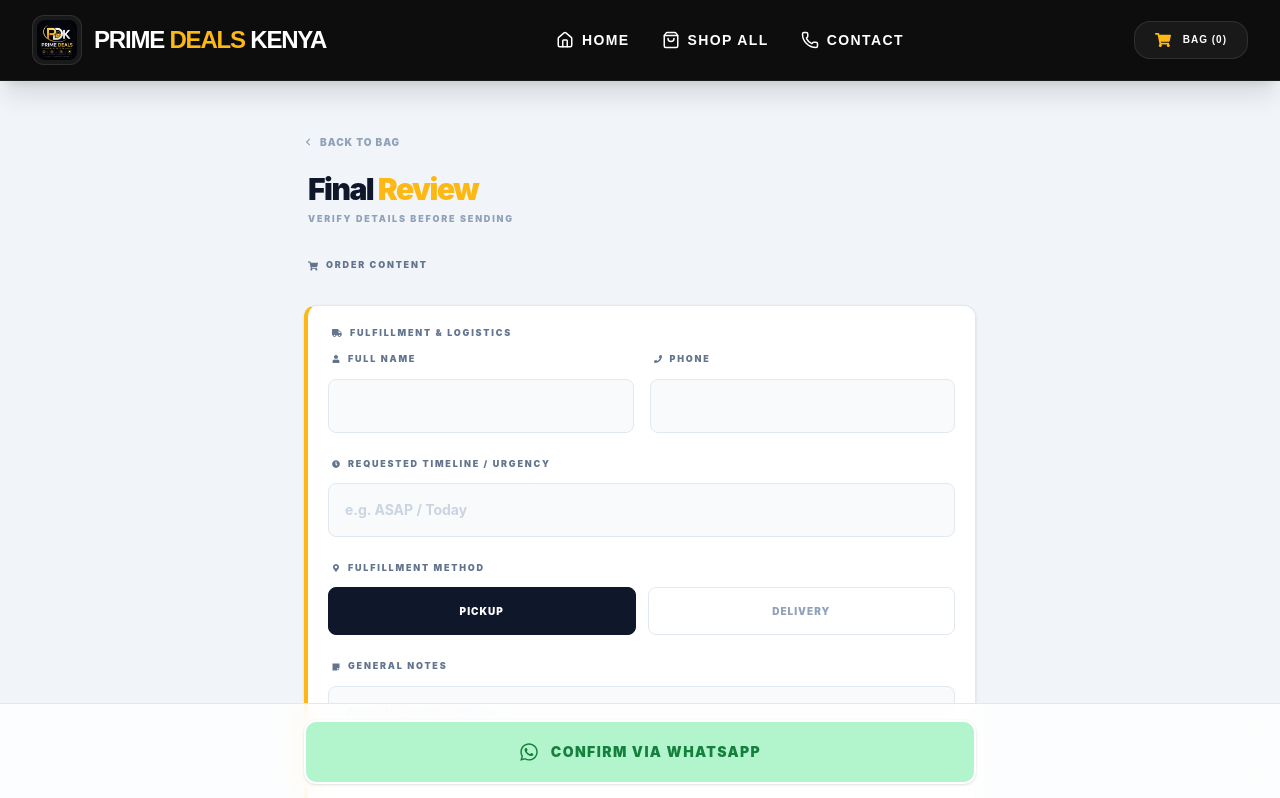
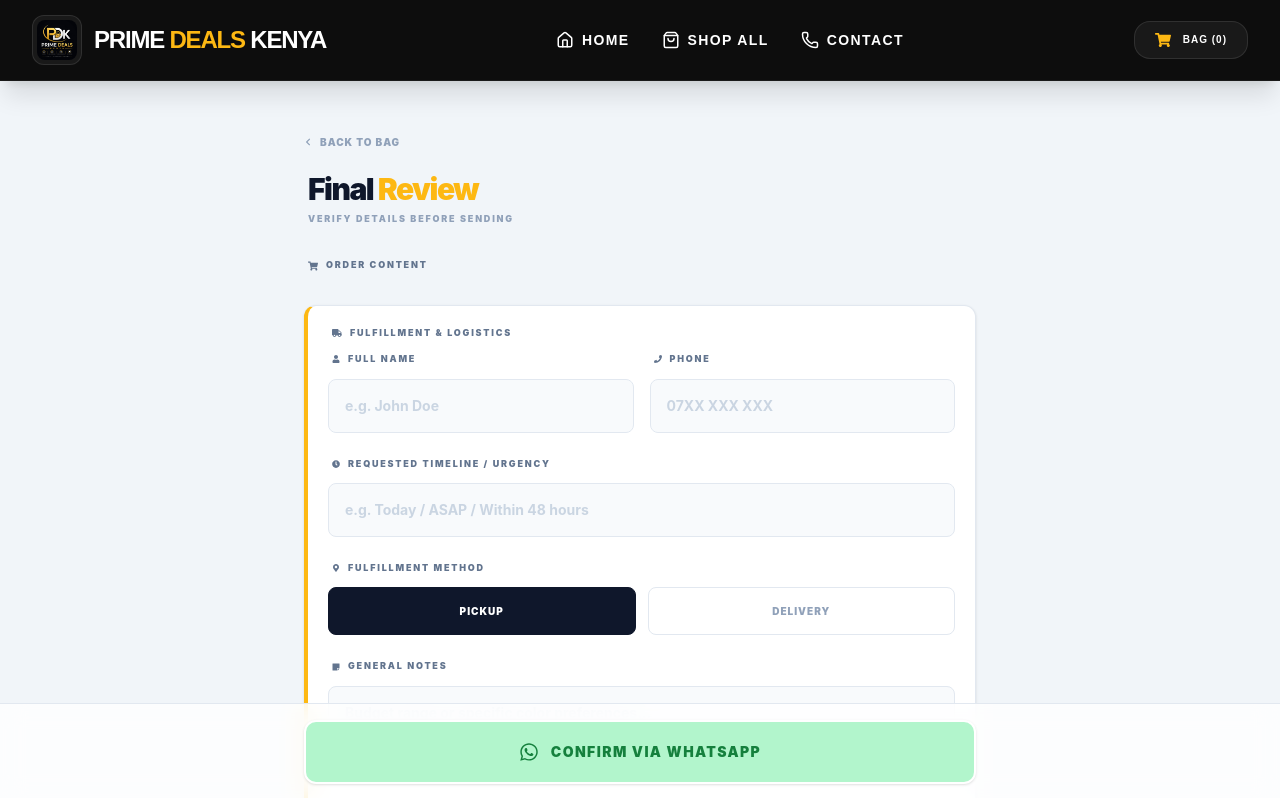
Before and after one commit to joek-yo/pdk-commerce-platform, a Next.js app: page /review in a window 1280 px wide. Shown: the top 798 px of the page. Built offline with nearby package versions, Linux system fonts and the light colour scheme.

Commit message:
style: unify input placeholders and button interactions across contact and review pages

```diff
--- a/src/app/contact/page.tsx
+++ b/src/app/contact/page.tsx
@@ -75,7 +75,7 @@ const ContactSection: React.FC = () => {
                   className={inputStyle}
                   value={form.name}
                   onChange={(e) => setForm({...form, name: e.target.value})}
-                  placeholder="Enter your name"
+                  placeholder="e.g. John Doe"
                 />
               </div>
               <div className="space-y-1">
@@ -84,7 +84,7 @@ const ContactSection: React.FC = () => {
                   className={inputStyle}
                   value={form.phone}
                   onChange={(e) => setForm({...form, phone: e.target.value})}
-                  placeholder="254..."
+                  placeholder="07XX XXX XXX"
                 />
               </div>
             </div>
@@ -92,14 +92,17 @@ const ContactSection: React.FC = () => {
             <div className="space-y-1">
               <label className={labelClasses}><FaEdit size={9}/> Your Request</label>
               <textarea
-                className={`${inputStyle} min-h-[100px]`}
+                className={`${inputStyle} min-h-[100px] resize-none`}
                 value={form.message}
                 onChange={(e) => setForm({...form, message: e.target.value})}
-                placeholder="What are you looking for?"
+                placeholder="Describe what you are looking for..."
               />
             </div>
 
-            <button onClick={handleWhatsAppSend} className="w-full bg-[#25D366] text-white h-14 rounded-xl font-black text-xs uppercase tracking-widest hover:brightness-110 flex items-center justify-center gap-3 shadow-lg active:scale-95 transition-all">
+            <button
+              onClick={handleWhatsAppSend}
+              className="w-full bg-[#25D366] text-white h-14 rounded-xl font-black text-xs uppercase tracking-widest hover:brightness-110 flex items-center justify-center gap-3 shadow-lg active:scale-95 transition-all cursor-pointer"
+            >
               <span>Send To WhatsApp</span>
               <FaWhatsapp size={18}/>
             </button>
--- a/src/app/review/page.tsx
+++ b/src/app/review/page.tsx
@@ -136,18 +136,28 @@ export default function ReviewPage() {
           <div className="grid grid-cols-1 md:grid-cols-2 gap-4 mb-6">
             <div className="space-y-1">
               <label className={labelClasses}><FaUser size={8}/> Full Name</label>
-              <input className={inputStyle} value={customer.name} onChange={(e) => setCustomer({...customer, name: e.target.value})} />
+              <input
+                className={inputStyle}
+                placeholder="e.g. John Doe"
+                value={customer.name}
+                onChange={(e) => setCustomer({...customer, name: e.target.value})}
+              />
             </div>
             <div className="space-y-1">
               <label className={labelClasses}><FaPhone size={8}/> Phone</label>
-              <input className={inputStyle} value={customer.phone} onChange={(e) => setCustomer({...customer, phone: e.target.value})} />
+              <input
+                className={inputStyle}
+                placeholder="07XX XXX XXX"
+                value={customer.phone}
+                onChange={(e) => setCustomer({...customer, phone: e.target.value})}
+              />
             </div>
           </div>
 
           <div className="space-y-1 mb-6">
             <label className={labelClasses}><FaClock size={8}/> Requested Timeline / Urgency</label>
             <input
-              placeholder="e.g. ASAP / Today"
+              placeholder="e.g. Today / ASAP / Within 48 hours"
               className={inputStyle}
               value={globalSchedule}
               onChange={(e) => setScheduleTime(e.target.value)}
@@ -165,13 +175,23 @@ export default function ReviewPage() {
           {globalOrderType === "delivery" && (
             <div className="space-y-1 mb-6 text-slate-900">
               <label className={labelClasses}><FaMapMarkerAlt size={8}/> Delivery Address</label>
-              <input placeholder="e.g. Westlands, Nairobi" className={inputStyle} value={globalLocation} onChange={(e) => setDeliveryLocation(e.target.value)} />
+              <input
+                placeholder="Area or Building Name"
+                className={inputStyle}
+                value={globalLocation}
+                onChange={(e) => setDeliveryLocation(e.target.value)}
+              />
             </div>
           )}
 
           <div className="space-y-1">
             <label className={labelClasses}><FaStickyNote size={8}/> General Notes</label>
-            <textarea placeholder="Any other instructions..." className={`${inputStyle} h-24 resize-none`} value={orderNotes} onChange={(e) => setOrderNotes(e.target.value)} />
+            <textarea
+              placeholder="Budget range or specific color preferences..."
+              className={`${inputStyle} h-24 resize-none`}
+              value={orderNotes}
+              onChange={(e) => setOrderNotes(e.target.value)}
+            />
           </div>
         </section>
 
```
